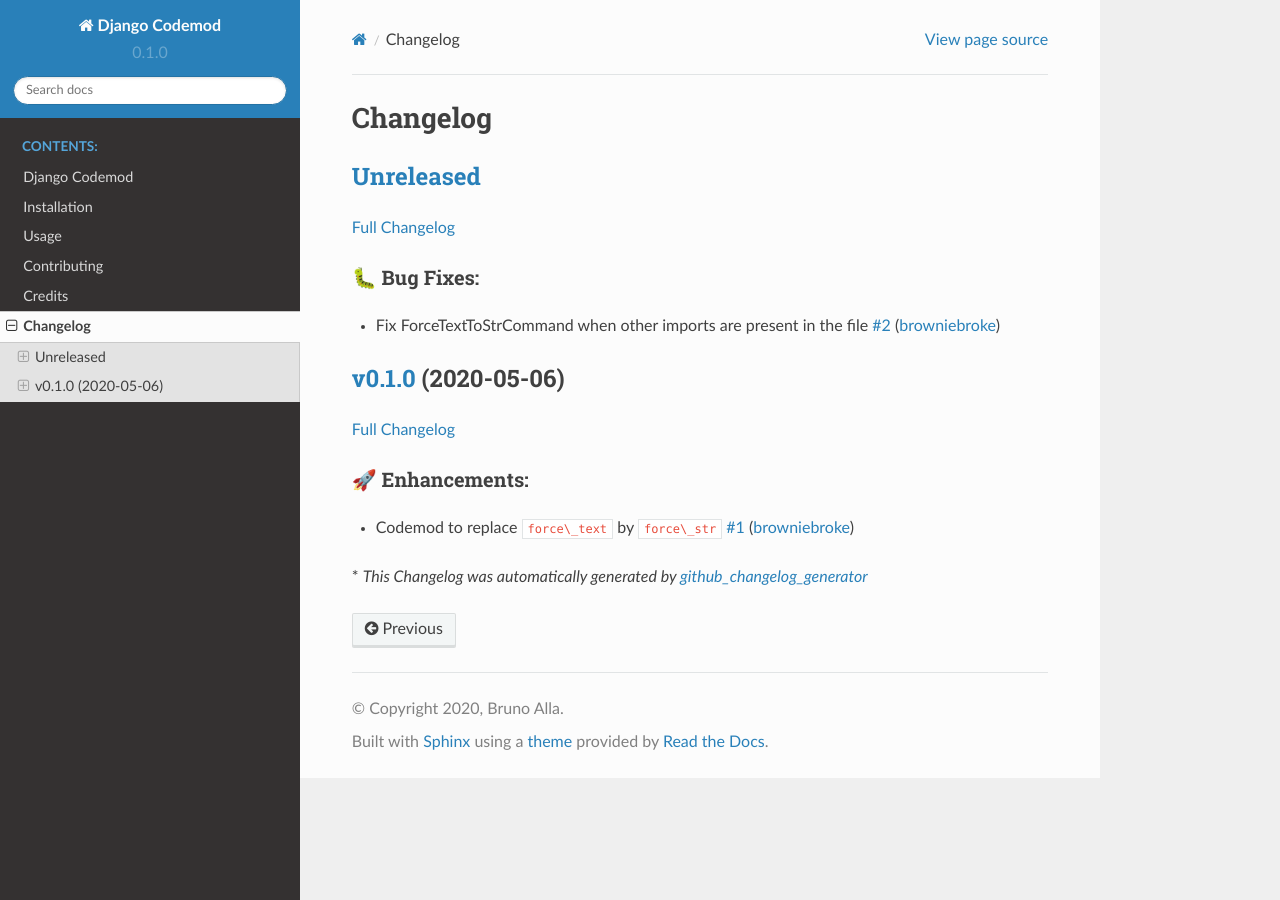
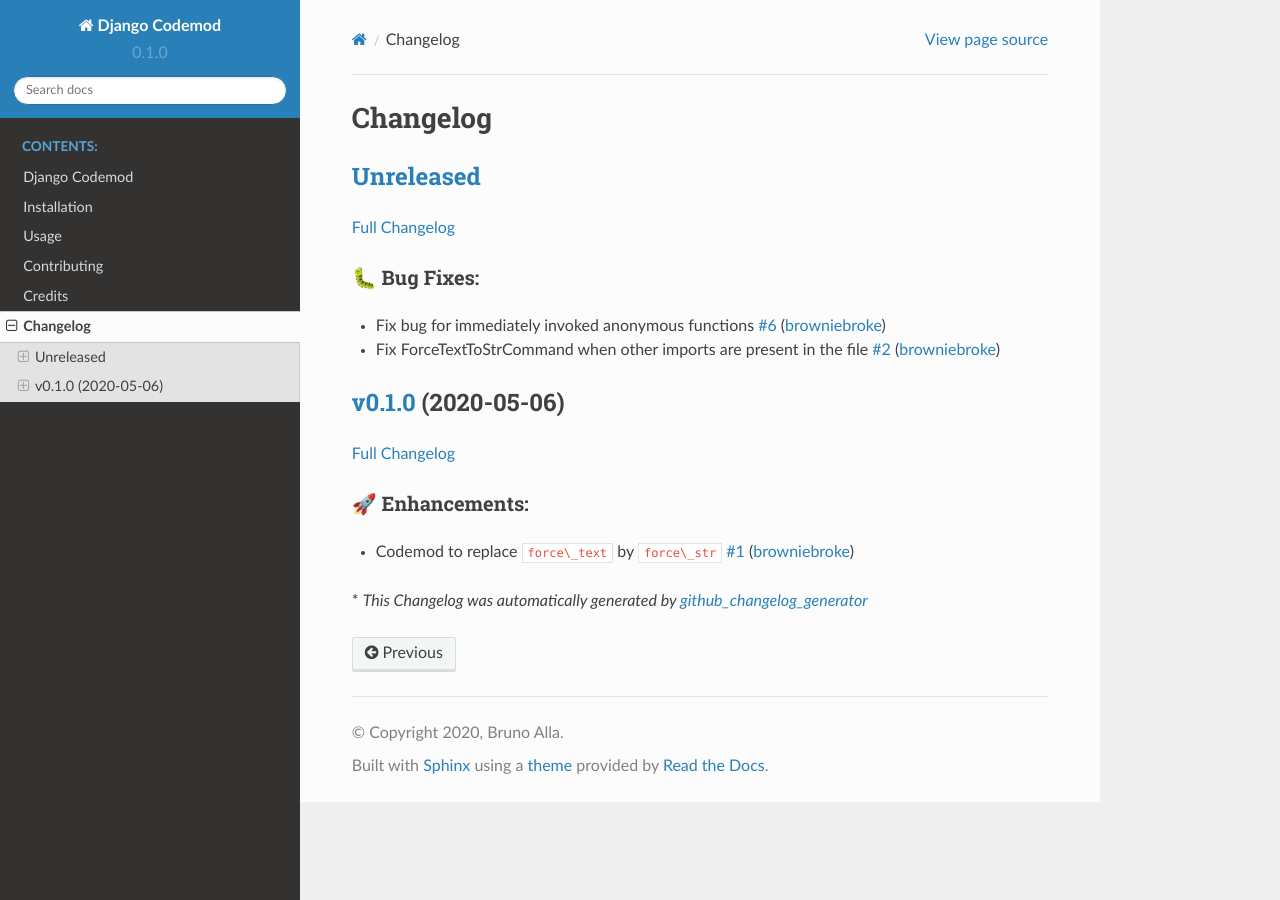
Before and after one commit to browniebroke/django-codemod, a Sphinx documentation site: the page built from docs/changelog.md, in a window 1280 px wide. Built offline with Sphinx 7.4.7 and the Read the Docs theme 2.0.0, drawn with Linux system fonts in a browser that asks for light colours; pages that are not in the unit, such as notebooks, are missing from menus.

Commit message:
Update Changelog

```diff
--- a/docs/changelog.md
+++ b/docs/changelog.md
@@ -6,6 +6,7 @@
 
 ### 🐛 Bug Fixes:
 
+- Fix bug for immediately invoked anonymous functions [\#6](https://github.com/browniebroke/django-codemod/pull/6) ([browniebroke](https://github.com/browniebroke))
 - Fix ForceTextToStrCommand when other imports are present in the file [\#2](https://github.com/browniebroke/django-codemod/pull/2) ([browniebroke](https://github.com/browniebroke))
 
 ## [v0.1.0](https://github.com/browniebroke/django-codemod/tree/v0.1.0) (2020-05-06)
```
